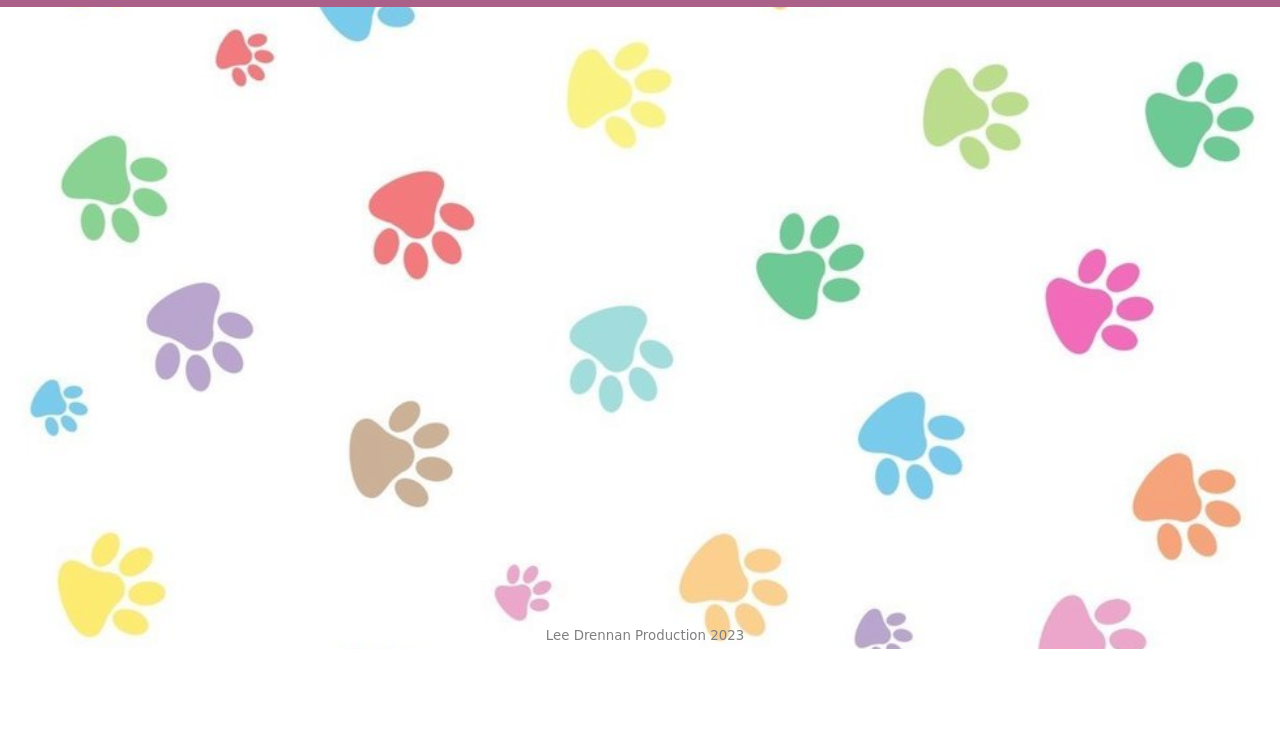
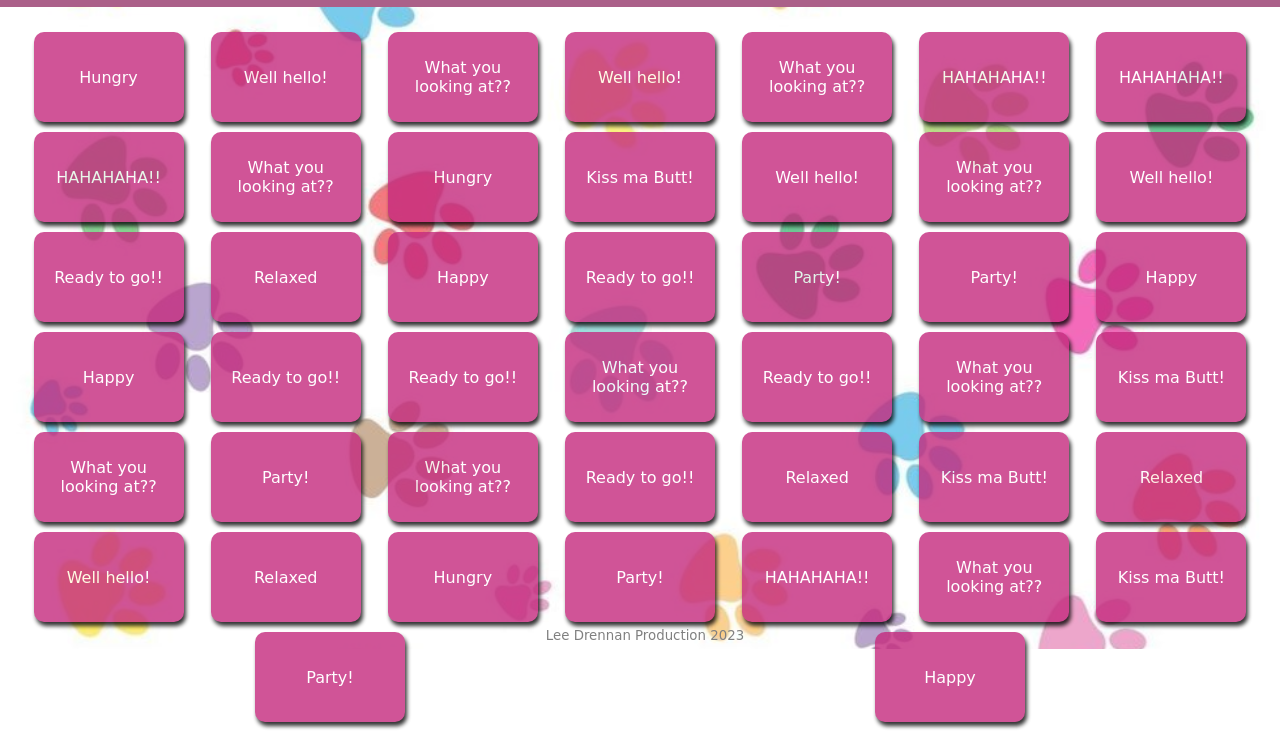
Before and after one commit to ldrennan279/Funny-Dog-picker, a plain HTML site: page index.HTML in a window 1280 px wide. Shown: the part 151-898 px from the top of the page. Before the commit the page ends 800 px from the top, so only its background shows below. Drawn offline with Linux system fonts and the light colour scheme; a web font is replaced by a local one.

Commit message:
3rd submit
Working on .includes & .filter to remove duplicates.

```diff
--- a/Style.css
+++ b/Style.css
@@ -84,15 +84,20 @@
 }
 
 .button{
-    padding: 5px 10px;
-    font-size: 22px;
+    padding:  10px;
+    font-size: 1rem;
     margin: 5px;
     background-color: var(--main);
     opacity: 0.80;
     color: var(--text);
-    width: 150px;
-    height: 100px;
+    width: 130px;
+    height: 70px;
+    display: flex;
+
+}
+.btnTextStyle{
     text-align: center;
+    margin: auto;
 }
 
 .model{
--- a/dogDate.js
+++ b/dogData.js
@@ -4,265 +4,265 @@ export const dogInfo = [
     {
         name: "funnyDog1",
         imageName: "images/funnyDog1.jpg",
-        type: "Hungry",
+        type: ["Hungry"],
         id: "dog-pic"
     },
     {
         name: "funnyDog2",
         imageName: "images/funnyDog2.jpg",
-        type: "Well hello!",
+        type: ["Well hello!"],
         id: "dog-pic"
     },
     {
         name: "funnyDog3",
         imageName: "images/funnyDog3.jpg",
-        type: "What you looking at??",
+        type: ["What you looking at??"],
         id: "dog-pic"
     },
     {
         name: "funnyDog4",
         imageName: "images/funnyDog4.jpg",
-        type: "Well hello!",
+        type: ["Well hello!"],
         id: "dog-pic"
     },
     {
         name: "funnyDog5",
         imageName: "images/funnyDog5.jpg",
-        type: "What you looking at??",
+        type: ["What you looking at??"],
         id: "dog-pic"
     },
     {
         name: "funnyDog6",
         imageName: "images/funnyDog6.jpg",
-        type: "HAHAHAHA!!",
+        type: ["HAHAHAHA!!"],
         id: "dog-pic"
     },
     {
         name: "funnyDog7",
         imageName: "images/funnyDog7.jpg",
-        type: "HAHAHAHA!!",
+        type: ["HAHAHAHA!!"],
         id: "dog-pic"
     },
     {
         name: "funnyDog8",
         imageName: "images/funnyDog8.jpg",
-        type: "HAHAHAHA!!",
+        type: ["HAHAHAHA!!"],
         id: "dog-pic"
     },
     {
         name: "funnyDog9",
         imageName: "images/funnyDog9.jpg",
-        type: "What you looking at??",
+        type: ["What you looking at??"],
         id: "dog-pic"
     },
     {
         name: "funnyDog10",
         imageName: "images/funnyDog10.jpg",
-        type: "Hungry",
+        type: ["Hungry"],
         id: "dog-pic"
     },
     {
         name: "funnyDog11",
         imageName: "images/funnyDog11.jpg",
-        type: "Kiss ma Butt!",
+        type: ["Kiss ma Butt!"],
         id: "dog-pic"
     },
     {
         name: "funnyDog12",
         imageName: "images/funnyDog12.jpg",
-        type: "Well hello!",
+        type: ["Well hello!"],
         id: "dog-pic"
     },
     {
         name: "funnyDog13",
         imageName: "images/funnyDog13.jpg",
-        type: "What you looking at??",
+        type: ["What you looking at??"],
         id: "dog-pic"
     },
     {
         name: "funnyDog14",
         imageName: "images/funnyDog14.jpg",
-        type: "Well hello!",
+        type: ["Well hello!"],
         id: "dog-pic"
     },
     {
         name: "funnyDog15",
         imageName: "images/funnyDog15.jpg",
-        type: "Ready to go!!",
+        type: ["Ready to go!!"],
         id: "dog-pic"
     },
     {
         name: "funnyDog16",
         imageName: "images/funnyDog16.jpg",
-        type: "Relaxed",
+        type: ["Relaxed"],
         id: "dog-pic"
     },
     {
         name: "funnyDog17",
         imageName: "images/funnyDog17.jpg",
-        type: "Happy",
+        type: ["Happy"],
         id: "dog-pic"
     },
     {
         name: "funnyDog18",
         imageName: "images/funnyDog18.jpg",
-        type: "Ready to go!!",
+        type: ["Ready to go!!"],
         id: "dog-pic"
     },
     {
         name: "funnyDog19",
         imageName: "images/funnyDog19.jpg",
-        type: "Party!",
+        type: ["Party!"],
         id: "dog-pic"
     },
     {
         name: "funnyDog20",
         imageName: "images/funnyDog20.jpg",
-        type: "Party!",
+        type: ["Party!"],
         id: "dog-pic"
     },
     {
         name: "funnyDog21",
         imageName: "images/funnyDog21.jpg",
-        type: "Happy",
+        type: ["Happy"],
         id: "dog-pic"
     },
     {
         name: "funnyDog22",
         imageName: "images/funnyDog22.jpg",
-        type: "Happy",
+        type: ["Happy"],
         id: "dog-pic"
     },
     {
         name: "funnyDog23",
         imageName: "images/funnyDog23.jpg",
-        type: "Ready to go!!",
+        type: ["Ready to go!!"],
         id: "dog-pic"
     },
     {
         name: "funnyDog24",
         imageName: "images/funnyDog24.jpg",
-        type: "Ready to go!!",
+        type: ["Ready to go!!"],
         id: "dog-pic"
     },
     {
         name: "funnygifDog1",
         imageName: "images/funnygifDog1.gif",
-        type: "What you looking at??",
+        type: ["What you looking at??"],
         id: "dog-pic"
     },
     {
         name: "funnygifDog2",
         imageName: "images/funnygifDog2.gif",
-        type: "Ready to go!!",
+        type: ["Ready to go!!"],
         id: "dog-pic"
     },
     {
         name: "funnygifDog3",
         imageName: "images/funnygifDog3.gif",
-        type: "What you looking at??",
+        type: ["What you looking at??"],
         id: "dog-pic"
     },
     {
         name: "funnygifDog4",
         imageName: "images/funnygifDog4.gif",
-        type: "Kiss ma Butt!",
+        type: ["Kiss ma Butt!"],
         id: "dog-pic"
     },
     {
         name: "funnygifDog5",
         imageName: "images/funnygifDog5.gif",
-        type: "What you looking at??",
+        type: ["What you looking at??"],
         id: "dog-pic"
     },
     {
         name: "funnygifDog6",
         imageName: "images/funnygifDog6.gif",
-        type: "Party!",
+        type: ["Party!"],
         id: "dog-pic"
     },
     {
         name: "funnygifDog7",
         imageName: "images/funnygifDog7.gif",
-        type: "What you looking at??",
+        type: ["What you looking at??"],
         id: "dog-pic"
     },
     {
         name: "funnygifDog8",
         imageName: "images/funnygifDog8.gif",
-        type: "Ready to go!!",
+        type: ["Ready to go!!"],
         id: "dog-pic"
     },
     {
         name: "funnygifDog9",
         imageName: "images/funnygifDog9.gif",
-        type: "Relaxed",
+        type: ["Relaxed"],
         id: "dog-pic"
     },
     {
         name: "funnygifDog10",
         imageName: "images/funnygifDog10.gif",
-        type: "Kiss ma Butt!",
+        type: ["Kiss ma Butt!"],
         id: "dog-pic"
     },
     {
         name: "funnygifDog11",
         imageName: "images/funnygifDog11.gif",
-        type: "Relaxed",
+        type: ["Relaxed"],
         id: "dog-pic"
     },
     {
         name: "funnygifDog12",
         imageName: "images/funnygifDog12.gif",
-        type: "Well hello!",
+        type: ["Well hello!"],
         id: "dog-pic"
     },
     {
         name: "funnygifDog13",
         imageName: "images/funnygifDog13.gif",
-        type: "Relaxed",
+        type: ["Relaxed"],
         id: "dog-pic"
     },
     {
         name: "funnygifDog14",
         imageName: "images/funnygifDog14.gif",
-        type: "Hungry",
+        type: ["Hungry"],
         id: "dog-pic"
     },
     {
         name: "funnygifDog15",
         imageName: "images/funnygifDog15.gif",
-        type: "Party!",
+        type: ["Party!"],
         id: "dog-pic"
     },
     {
         name: "funnygifDog16",
         imageName: "images/funnygifDog16.gif",
-        type: "HAHAHAHA!!",
+        type: ["HAHAHAHA!!"],
         id: "dog-pic"
     },
     {
         name: "funnygifDog17",
         imageName: "images/funnygifDog17.gif",
-        type: "What you looking at??",
+        type: ["What you looking at??"],
         id: "dog-pic"
     },
     {
         name: "funnygifDog18",
         imageName: "images/funnygifDog18.gif",
-        type: "Kiss ma Butt!",
+        type: ["Kiss ma Butt!"],
         id: "dog-pic"
     },
     {
         name: "funnygifDog19",
         imageName: "images/funnygifDog19.gif",
-        type: "Party!",
+        type: ["Party!"],
         id: "dog-pic"
     },
     {
         name: "funnygifDog20",
         imageName: "images/funnygifDog20.gif",
-        type: "Happy",
+        type: ["Happy"],
         id: "dog-pic"
     }
 ]
--- a/main.js
+++ b/main.js
@@ -1,3 +1,31 @@
-import { dogInfo } from "/dogDate.js"
+import { dogInfo } from "/dogData.js"
 
 const dogList = document.getElementById("dogpick")
+
+function getEmotions(dogs){
+    const emotionArray =[]
+    for(let dog of dogs){
+        for(let emotion of dog.type){
+            if(emotionArray.includes(dog.type)){
+
+            } else if(!emotionArray.includes(dog.type)){
+                emotionArray.push(emotion)
+            }
+        }
+    }
+    return emotionArray
+}
+
+function renderDogMoods(dogs){
+    let displayBtn = ``
+    const moods = getEmotions(dogs)
+    for (let mood of moods){
+        displayBtn += `
+            <p class="button">
+                <span class="btnTextStyle">${mood}</span>
+            </p>`
+    }
+    dogList.innerHTML = displayBtn
+}
+
+renderDogMoods(dogInfo)
```
